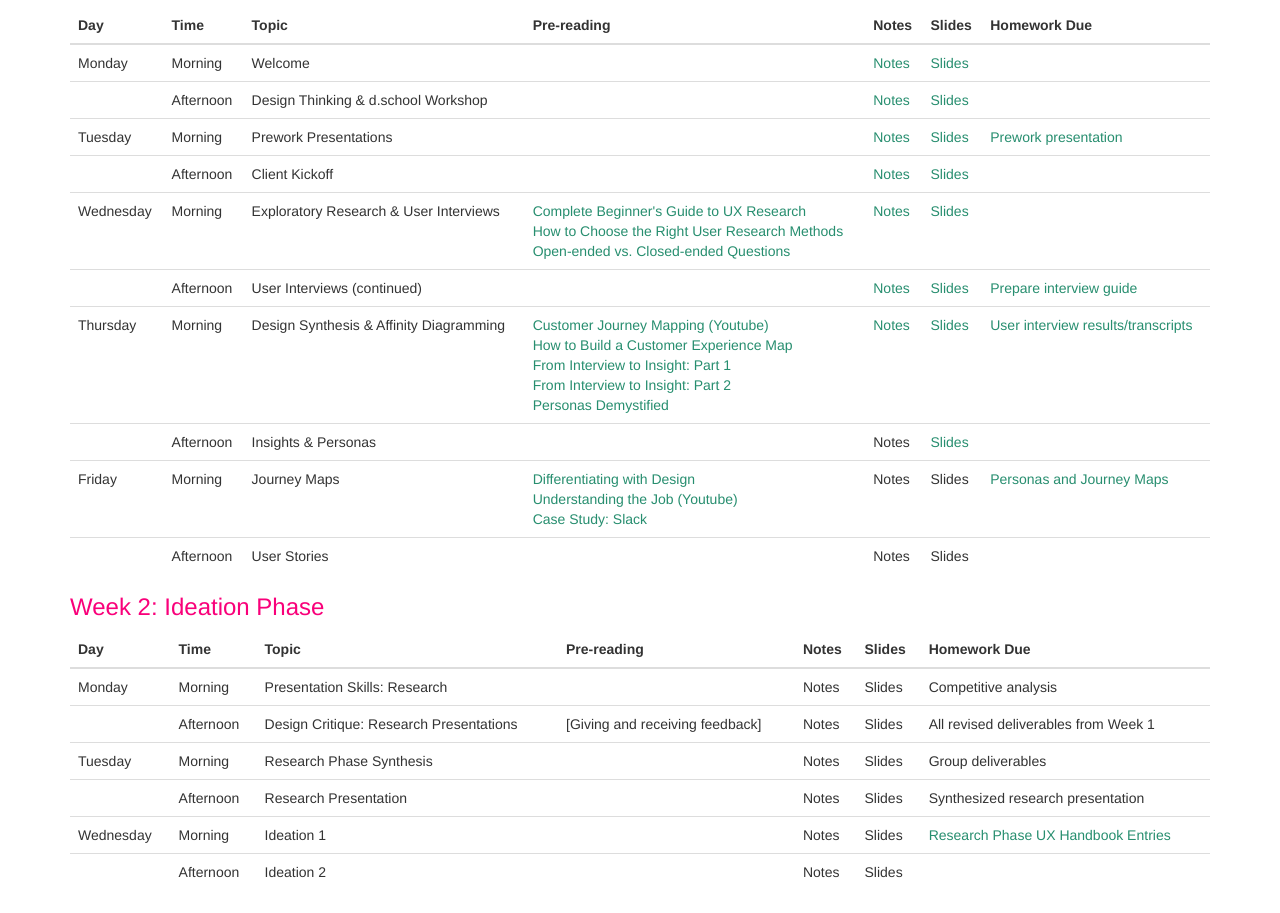
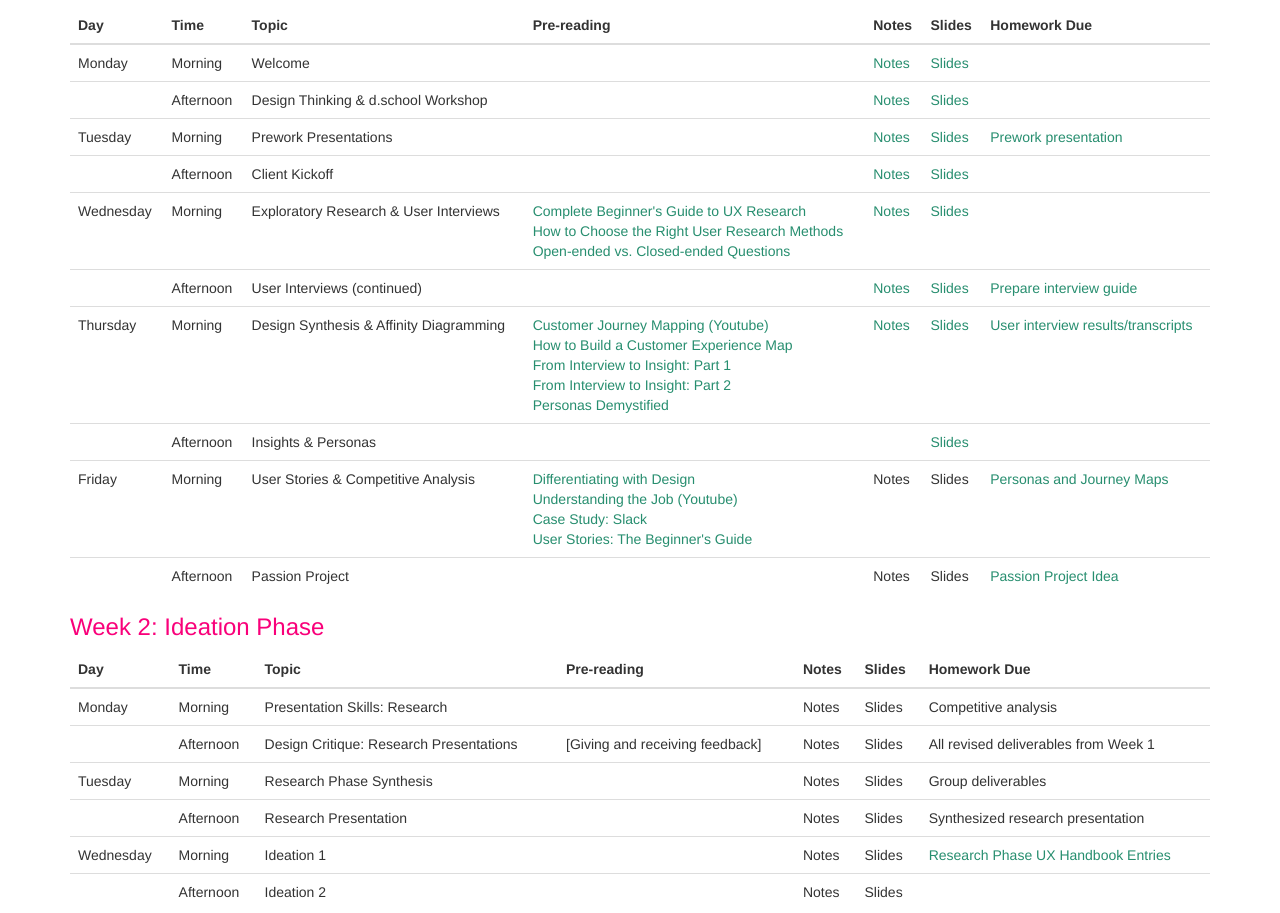
Before and after one commit to iExperience/sarahixperience.github.io, a plain HTML site: page index.html in a window 1280 px wide. Shown: the part 89-1002 px from the top of the page. Drawn offline with nearby package versions, Linux system fonts and the light colour scheme.

Commit message:
adding passion project idea

```diff
--- a/index.html
+++ b/index.html
@@ -130,18 +130,19 @@
             <td>Afternoon</td>
             <td>Insights & Personas</td>
             <td></td>
-            <td>Notes</td>
+            <td></td>
             <td><a href="https://docs.google.com/presentation/d/1Fb1UPkwhcDv60R4yoYepD74kOCui03ny0Gxknc1FMHg/edit?usp=sharing">Slides</a></td>
             <td></td>
           </tr>
           <tr>
             <td>Friday</td>
             <td>Morning</td>
-            <td>Journey Maps</td>
+            <td>User Stories & Competitive Analysis</td>
             <td>
               <a href="https://uxmag.com/articles/differentiating-with-design">Differentiating with Design</a><br>
               <a href="https://www.youtube.com/watch?v=f84LymEs67Y">Understanding the Job (Youtube)</a><br>
-              <a href="https://medium.com/@samihah/part-1-a-user-research-case-study-on-slack-84a55c44ec69#.d0sl3sgjh">Case Study: Slack</a>
+              <a href="https://medium.com/@samihah/part-1-a-user-research-case-study-on-slack-84a55c44ec69#.d0sl3sgjh">Case Study: Slack</a><br>
+              <a href="http://theuxreview.co.uk/user-stories-the-beginners-guide/">User Stories: The Beginner's Guide</a>
             </td>
             <td>Notes</td>
             <td>Slides</td>
@@ -150,11 +151,11 @@
           <tr>
             <td></td>
             <td>Afternoon</td>
-            <td>User Stories</td>
+            <td>Passion Project</td>
             <td></td>
             <td>Notes</td>
             <td>Slides</td>
-            <td></td>
+            <td><a href="https://canvas.instructure.com/courses/1023302/assignments/4788580">Passion Project Idea</a></td>
           </tr>
         </tbody>
       </table>
```
